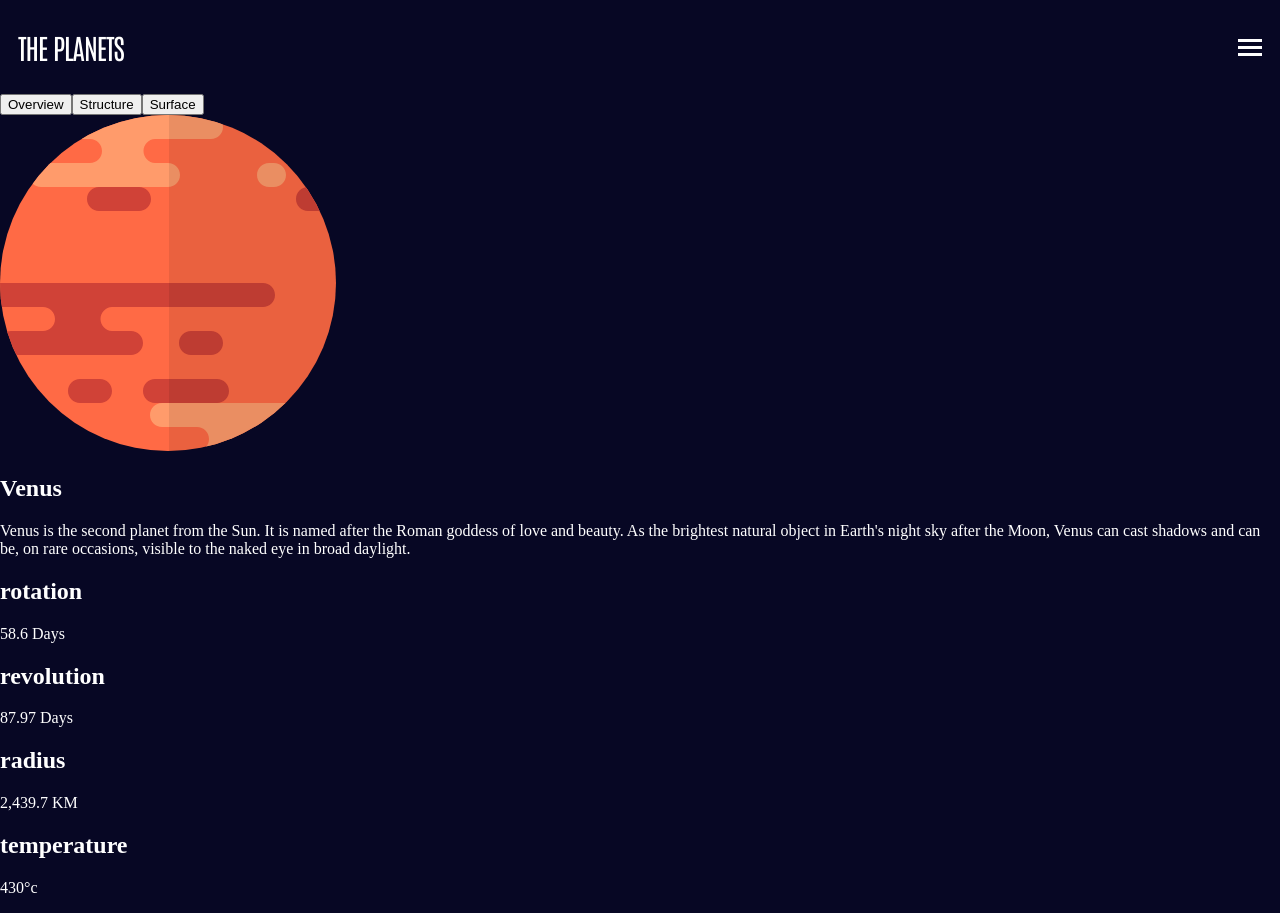
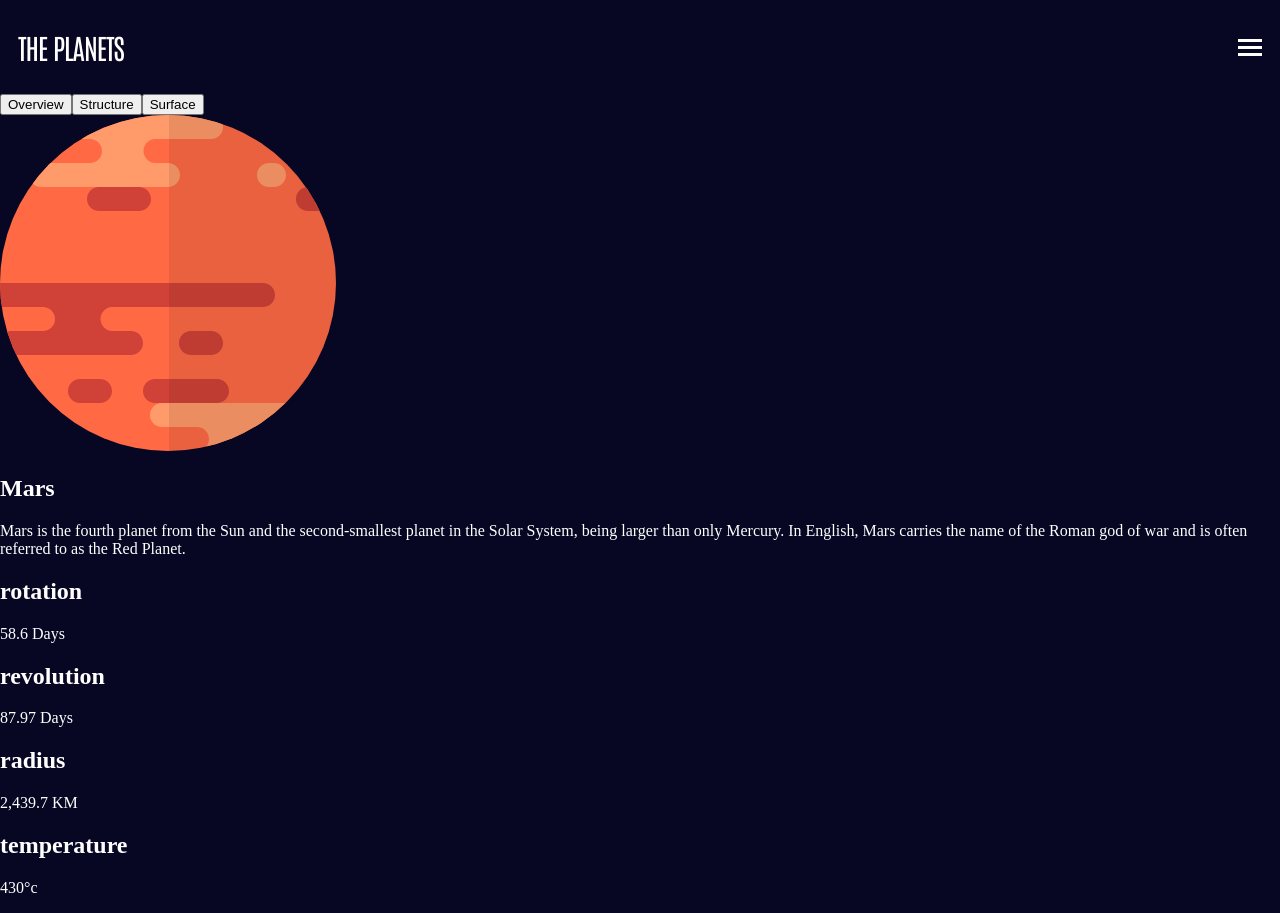
Before and after one commit to MidnightSilva/Planets-fact-site, a React (Create React App) app in the folder client/: page /mars in a window 1280 px wide. Built offline with nearby package versions, Linux system fonts and the light colour scheme.

Commit message:
addingthe correct text for the planet describtions and planet names

```diff
--- a/client/src/Pages/Earth.js
+++ b/client/src/Pages/Earth.js
@@ -51,20 +51,20 @@
         (Surface === true && <PlanetImage image={earthSurface} />)}
       {(Overview === true && (
         <PlanetDes
-          title="Venus"
-          des="Venus is the second planet from the Sun. It is named after the Roman goddess of love and beauty. As the brightest natural object in Earth's night sky after the Moon, Venus can cast shadows and can be, on rare occasions, visible to the naked eye in broad daylight."
+          title="Earth"
+          des="Third planet from the Sun and the only known planet to harbor life. About 29.2% of Earth's surface is land with remaining 70.8% is covered with water. Earth's distance from the Sun, physical properties and geological history have allowed life to evolve and thrive."
         />
       )) ||
         (Structure === false && (
           <PlanetDes
-            title="Venus"
-            des="The similarity in size and density between Venus and Earth suggests they share a similar internal structure: a core, mantle, and crust. Like that of Earth, Venusian core is most likely at least partially liquid because the two planets have been cooling at about the same rate."
+            title="Earth"
+            des="Earth's interior, like that of the other terrestrial planets, is divided into layers by their chemical or physical (rheological) properties. The outer layer is a chemically distinct silicate solid crust, which is underlain by a highly viscous solid mantle."
           />
         )) ||
         (Surface === true && (
           <PlanetDes
-            title="Venus"
-            des="Much of the Venusian surface appears to have been shaped by volcanic activity. Venus has several times as many volcanoes as Earth, and it has 167 large volcanoes that are over 100 km (60 mi) across. The only volcanic complex of this size on Earth is the Big Island of Hawaii."
+            title="Earth"
+            des="The total surface area of Earth is about 510 million km2. The continental crust consists of lower density material such as the igneous rocks granite and andesite. Less common is basalt, a denser volcanic rock that is the primary constituent of the ocean floors."
           />
         ))}
 
--- a/client/src/Pages/Jupiter.js
+++ b/client/src/Pages/Jupiter.js
@@ -51,20 +51,20 @@
         (Surface === true && <PlanetImage image={jupiterSurface} />)}
       {(Overview === true && (
         <PlanetDes
-          title="Venus"
-          des="Venus is the second planet from the Sun. It is named after the Roman goddess of love and beauty. As the brightest natural object in Earth's night sky after the Moon, Venus can cast shadows and can be, on rare occasions, visible to the naked eye in broad daylight."
+          title="Jupiter"
+          des="Jupiter is the fifth planet from the Sun and the largest in the Solar System. It is a gas giant with a mass two and a half times that of all the other planets in the Solar System combined, but less than one-thousandth the mass of the Sun."
         />
       )) ||
         (Structure === false && (
           <PlanetDes
-            title="Venus"
-            des="The similarity in size and density between Venus and Earth suggests they share a similar internal structure: a core, mantle, and crust. Like that of Earth, Venusian core is most likely at least partially liquid because the two planets have been cooling at about the same rate."
+            title="Jupiter"
+            des="When the Juno arrived in 2016, it found that Jupiter has a very diffuse core that mixes into its mantle. A possible cause is an impact from a planet of about ten Earth masses a few million years after Jupiter's formation, which would have disrupted an originally solid Jovian core."
           />
         )) ||
         (Surface === true && (
           <PlanetDes
-            title="Venus"
-            des="Much of the Venusian surface appears to have been shaped by volcanic activity. Venus has several times as many volcanoes as Earth, and it has 167 large volcanoes that are over 100 km (60 mi) across. The only volcanic complex of this size on Earth is the Big Island of Hawaii."
+            title="Jupiter"
+            des="The best known feature of Jupiter is the Great Red Spot, a persistent anticyclonic storm located 22° south of the equator. It is known to have existed since at least 1831, and possibly since 1665."
           />
         ))}
 
--- a/client/src/Pages/Mars.js
+++ b/client/src/Pages/Mars.js
@@ -52,20 +52,20 @@
         (Surface === true && <PlanetImage image={marsSurface} />)}
       {(Overview === true && (
         <PlanetDes
-          title="Venus"
-          des="Venus is the second planet from the Sun. It is named after the Roman goddess of love and beauty. As the brightest natural object in Earth's night sky after the Moon, Venus can cast shadows and can be, on rare occasions, visible to the naked eye in broad daylight."
+          title="Mars"
+          des="Mars is the fourth planet from the Sun and the second-smallest planet in the Solar System, being larger than only Mercury. In English, Mars carries the name of the Roman god of war and is often referred to as the Red Planet."
         />
       )) ||
         (Structure === false && (
           <PlanetDes
-            title="Venus"
-            des="The similarity in size and density between Venus and Earth suggests they share a similar internal structure: a core, mantle, and crust. Like that of Earth, Venusian core is most likely at least partially liquid because the two planets have been cooling at about the same rate."
+            title="Mars"
+            des="Like Earth, Mars has differentiated into a dense metallic core overlaid by less dense materials. Scientists initially determined that the core is at least partially liquid. Current models of its interior imply a core consisting primarily of iron and nickel with about 16–17% sulfur."
           />
         )) ||
         (Surface === true && (
           <PlanetDes
-            title="Venus"
-            des="Much of the Venusian surface appears to have been shaped by volcanic activity. Venus has several times as many volcanoes as Earth, and it has 167 large volcanoes that are over 100 km (60 mi) across. The only volcanic complex of this size on Earth is the Big Island of Hawaii."
+            title="Mars"
+            des="Mars is a terrestrial planet whose surface consists of minerals containing silicon and oxygen, metals, and other elements that typically make up rock. The surface is primarily composed of tholeiitic basalt, although parts are more silica-rich than typical basalt."
           />
         ))}
 
--- a/client/src/Pages/Neptune.js
+++ b/client/src/Pages/Neptune.js
@@ -51,20 +51,20 @@
         (Surface === true && <PlanetImage image={neptuneSurface} />)}
       {(Overview === true && (
         <PlanetDes
-          title="Venus"
-          des="Venus is the second planet from the Sun. It is named after the Roman goddess of love and beauty. As the brightest natural object in Earth's night sky after the Moon, Venus can cast shadows and can be, on rare occasions, visible to the naked eye in broad daylight."
+          title="Neptune"
+          des="Neptune is the eighth and farthest-known Solar planet from the Sun. In the Solar System, it is the fourth-largest planet by diameter, the third-most-massive planet, and the densest giant planet. It is 17 times the mass of Earth, more massive than its near-twin Uranus."
         />
       )) ||
         (Structure === false && (
           <PlanetDes
-            title="Venus"
-            des="The similarity in size and density between Venus and Earth suggests they share a similar internal structure: a core, mantle, and crust. Like that of Earth, Venusian core is most likely at least partially liquid because the two planets have been cooling at about the same rate."
+            title="Neptune"
+            des="Neptune's internal structure resembles that of Uranus. Its atmosphere forms about 5% to 10% of its mass and extends perhaps 10% to 20% of the way towards the core. Increasing concentrations of methane, ammonia and water are found in the lower regions."
           />
         )) ||
         (Surface === true && (
           <PlanetDes
-            title="Venus"
-            des="Much of the Venusian surface appears to have been shaped by volcanic activity. Venus has several times as many volcanoes as Earth, and it has 167 large volcanoes that are over 100 km (60 mi) across. The only volcanic complex of this size on Earth is the Big Island of Hawaii."
+            title="Neptune"
+            des="Neptune's atmosphere is 80% hydrogen and 19% helium. A trace amount of methane is also present. Prominent absorption bands of methane exist at wavelengths above 600 nm, in the red and infrared portion of the spectrum."
           />
         ))}
 
--- a/client/src/Pages/Saturn.js
+++ b/client/src/Pages/Saturn.js
@@ -52,20 +52,20 @@
         (Surface === true && <PlanetImage image={saturnSurface} />)}
       {(Overview === true && (
         <PlanetDes
-          title="Venus"
-          des="Venus is the second planet from the Sun. It is named after the Roman goddess of love and beauty. As the brightest natural object in Earth's night sky after the Moon, Venus can cast shadows and can be, on rare occasions, visible to the naked eye in broad daylight."
+          title="Saturn"
+          des="Saturn is the sixth planet from the Sun and the second-largest in the Solar System, after Jupiter. It is a gas giant with an average radius of about nine and a half times that of Earth. It only has one-eighth the average density of Earth."
         />
       )) ||
         (Structure === false && (
           <PlanetDes
-            title="Venus"
-            des="The similarity in size and density between Venus and Earth suggests they share a similar internal structure: a core, mantle, and crust. Like that of Earth, Venusian core is most likely at least partially liquid because the two planets have been cooling at about the same rate."
+            title="Saturn"
+            des="Despite consisting mostly of hydrogen and helium, most of Saturn's mass is not in the gas phase, because hydrogen becomes a non-ideal liquid when the density is above 0.01 g/cm3, which is reached at a radius containing 99.9% of Saturn's mass."
           />
         )) ||
         (Surface === true && (
           <PlanetDes
-            title="Venus"
-            des="Much of the Venusian surface appears to have been shaped by volcanic activity. Venus has several times as many volcanoes as Earth, and it has 167 large volcanoes that are over 100 km (60 mi) across. The only volcanic complex of this size on Earth is the Big Island of Hawaii."
+            title="Saturn"
+            des="The outer atmosphere of Saturn contains 96.3% molecular hydrogen and 3.25% helium by volume. The planet's most famous feature is its prominent ring system, which is composed mostly of ice particles with a smaller amount of rocky debris and dust."
           />
         ))}
 
--- a/client/src/Pages/Uranus.js
+++ b/client/src/Pages/Uranus.js
@@ -51,20 +51,20 @@
         (Surface === true && <PlanetImage image={uranusSurface} />)}
       {(Overview === true && (
         <PlanetDes
-          title="Venus"
-          des="Venus is the second planet from the Sun. It is named after the Roman goddess of love and beauty. As the brightest natural object in Earth's night sky after the Moon, Venus can cast shadows and can be, on rare occasions, visible to the naked eye in broad daylight."
+          title="Uranus"
+          des="Uranus is the seventh planet from the Sun. Its name is a reference to the Greek god of the sky, Uranus according to Greek mythology, was the great-grandfather of Ares. It has the third-largest planetary radius and fourth-largest planetary mass in the Solar System."
         />
       )) ||
         (Structure === false && (
           <PlanetDes
-            title="Venus"
-            des="The similarity in size and density between Venus and Earth suggests they share a similar internal structure: a core, mantle, and crust. Like that of Earth, Venusian core is most likely at least partially liquid because the two planets have been cooling at about the same rate."
+            title="Uranus"
+            des="The standard model of Uranus's structure is that it consists of three layers: a rocky (silicate/iron–nickel) core in the centre, an icy mantle in the middle and an outer gaseous hydrogen/helium envelope. The core is relatively small, with a mass of only 0.55 Earth masses."
           />
         )) ||
         (Surface === true && (
           <PlanetDes
-            title="Venus"
-            des="Much of the Venusian surface appears to have been shaped by volcanic activity. Venus has several times as many volcanoes as Earth, and it has 167 large volcanoes that are over 100 km (60 mi) across. The only volcanic complex of this size on Earth is the Big Island of Hawaii."
+            title="Uranus"
+            des="The composition of Uranus's atmosphere is different from its bulk, consisting mainly of molecular hydrogen and helium. The helium molar fraction, i.e. the number of helium atoms per molecule of gas, is 0.15±0.03 in the upper troposphere."
           />
         ))}
 
```
Also changed, not shown: client/src/Pages/Venus.js (+3 -4 lines).
